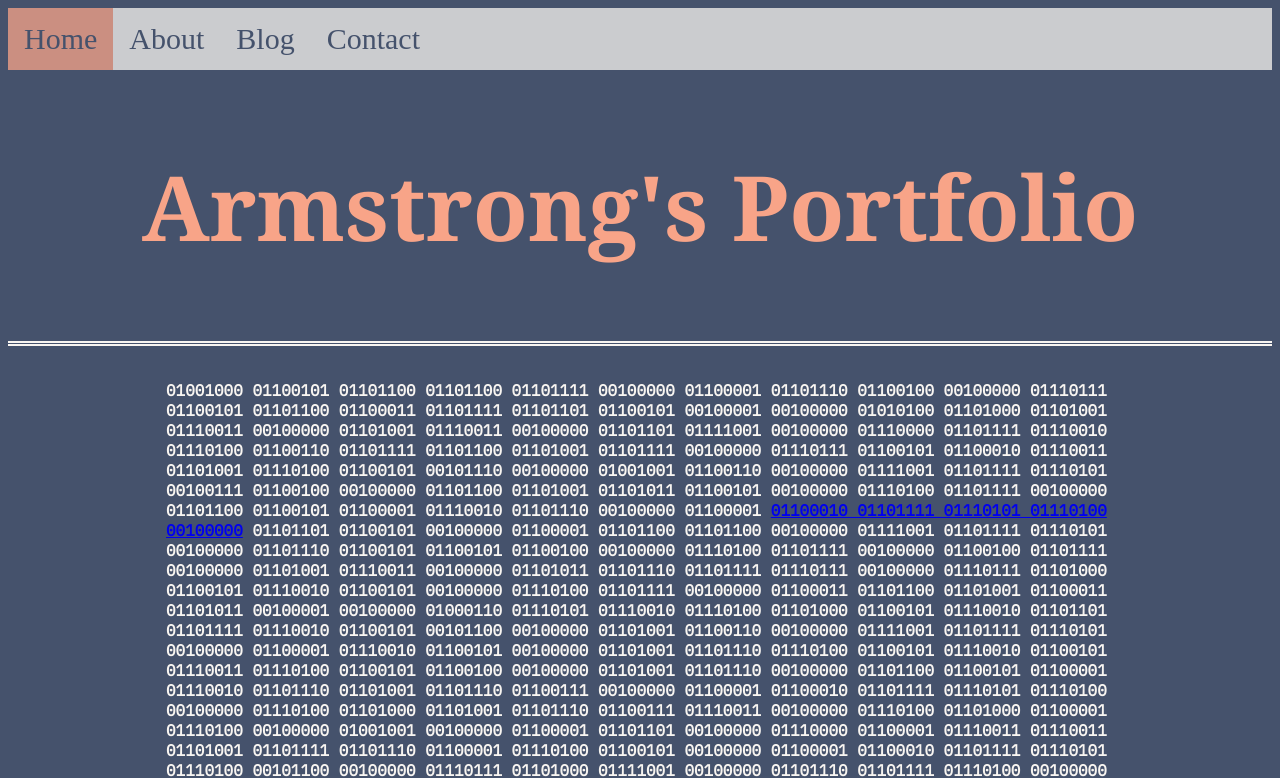
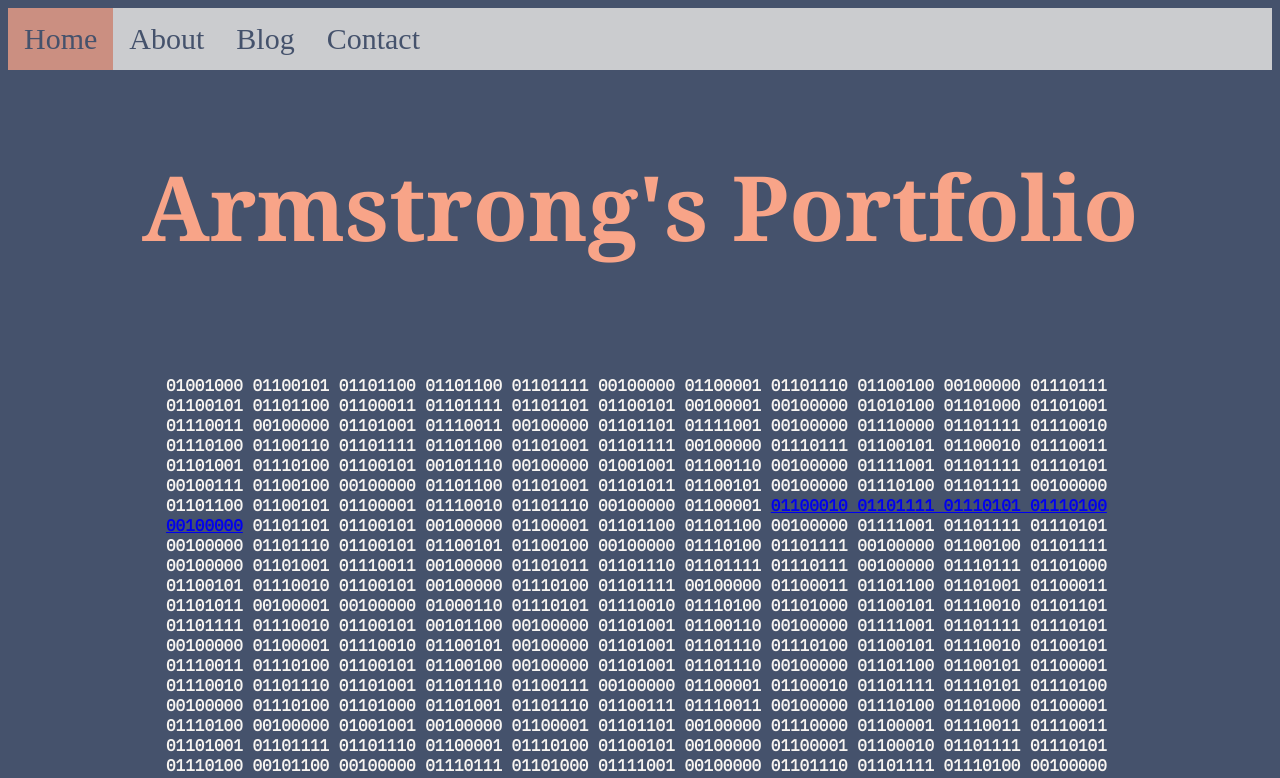
Before and after one commit to Ausiarm/Portfolio_T1A2, a plain HTML site: page index.html in a window 1280 px wide. Shown: the top 778 px of the page. Drawn offline with nearby package versions, Linux system fonts and the light colour scheme; files that its build step writes are made by us from their sources.

Commit message:
"added minor change to main.css"

```diff
--- a/main.scss
+++ b/main.scss
@@ -11,7 +11,6 @@
 
 .pageTitle {
   @include titleStyle ();
-  @include borderBottom ();
   }
 .topnav {
     overflow: hidden;
```
